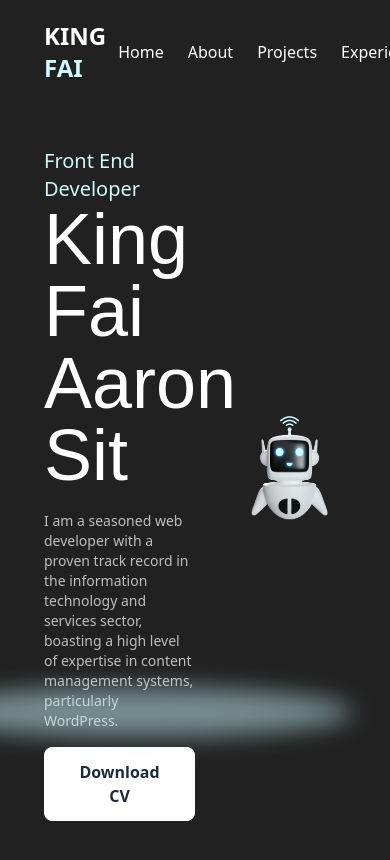
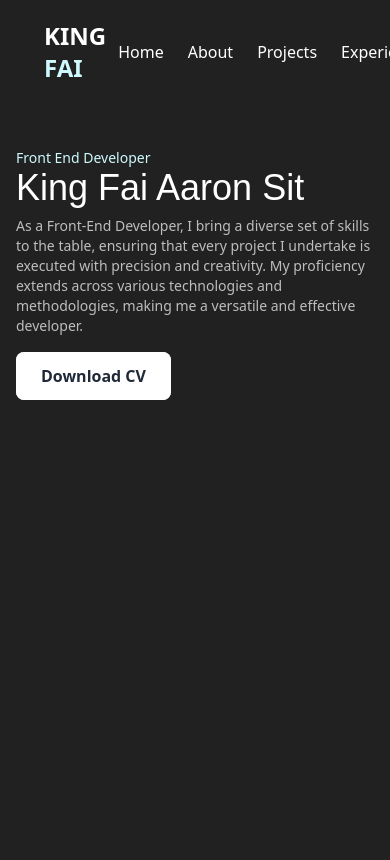
Before and after one commit to kingfaiii/kingfaiii.github.io, a React (Vite) app: page / in a window 390 px wide. Shown: the top 860 px of the page. Built offline with nearby package versions, Linux system fonts and the light colour scheme.

Commit message:
Dec 13 2023
-Updating Mobile Responsive

```diff
--- a/src/components/Button.jsx
+++ b/src/components/Button.jsx
@@ -1,9 +1,10 @@
 import PropTypes from "prop-types";
 const Button = (props) => {
-  return <button className="text-gray-800 bg-white rounded-lg py-3 px-6 mt-4 font-semibold hover:bg-transparent hover:text-white border border-white transition-all hover:rounded-none hover:scale-75">{props.content}</button>;
+  return <a href={props.link} target="_blank" rel="noreferrer" className="text-gray-800 bg-white rounded-lg py-3 px-6 font-semibold hover:bg-transparent hover:text-white border border-white transition-all hover:rounded-none hover:scale-75">{props.content}</a>;
 };
 
 Button.propTypes = {
   content: PropTypes.string.isRequired,
+  link: PropTypes.string.isRequired,
 }
 export default Button;
--- a/src/index.css
+++ b/src/index.css
@@ -16,18 +16,6 @@ h6 {
 }
 .text-custom {
   color: #cefafe;
-}
-.container-glow::before {
-  animation: Scale 3s ease-in-out infinite;
-  background: rgb(204 249 253 / 50%);
-  border-radius: 50%;
-  content: "";
-  display: block;
-  filter: blur(12px);
-  height: 3rem;
-  position: absolute;
-  top: 43rem;
-  width: 26rem;
 }
 .text-violet {
   color: #767799;
@@ -136,3 +124,24 @@ h6 {
     transform: translateY(1);
   }
 }
+@media only screen and (min-width: 767px) {
+  .container-glow::before {
+  top: 43rem;
+  width: 26rem;
+  height: 1rem;
+  }
+}
+@media only screen and (min-width:1023px){
+  .container-glow::before {
+    animation: Scale 3s ease-in-out infinite;
+    background: rgb(204 249 253 / 50%);
+    border-radius: 50%;
+    content: "";
+    display: block;
+    filter: blur(12px);
+    height: 3rem;
+    position: absolute;
+    top: 43rem;
+    width: 26rem;
+  }
+}
--- a/src/views/Home.jsx
+++ b/src/views/Home.jsx
@@ -1,16 +1,17 @@
 import Button from "../components/Button";
 import Robot from "../assets/robot.png";
+import CV from "../assets/King_Fai_Aaron_Sit_CV.pdf";
 const Home = () => {
   return (
-    <div className="flex h-90vh items-center max-w-7xl m-auto px-11">
-      <div className="w-1/2">
-        <p className="text-xl text-custom">Front End Developer</p>
-        <h1 className="text-7xl font-normal mb-5 text-white">King Fai Aaron Sit</h1>
-        <p className="text-white opacity-70 text-sm">I am a seasoned web developer with a proven track record in the information technology and services sector, boasting a high level of expertise in content management systems, particularly WordPress.</p>
-        <Button content="Download CV" />
+    <div className="flex flex-col md:flex-row md:h-90vh h-[auto] justify-center items-center mt-11 md:mt-auto md:max-w-7xl w-full m-auto md:px-11 px-4">
+      <div className="lg:w-1/2">
+        <p className="md:text-xl text-sm text-custom">Front End Developer</p>
+        <h1 className="lg:text-7xl md:text-6xl text-4xl font-normal md:mb-5 mb-2 text-white">King Fai Aaron Sit</h1>
+        <p className="text-white opacity-70 text-sm mb-7">As a Front-End Developer, I bring a diverse set of skills to the table, ensuring that every project I undertake is executed with precision and creativity. My proficiency extends across various technologies and methodologies, making me a versatile and effective developer.</p>
+        <Button link={CV} content="Download CV" />
       </div>
-      <div className="w-1/2 container-glow flex justify-end">
-        <img className="bounce w-3/4" src={Robot} />
+      <div className="lg:w-1/2 container-glow md:flex hidden justify-end">
+        <img className="bounce md:w-3/4 w-full" src={Robot} />
       </div>
     </div>
   );
```
Also changed, not shown: 1 other file (tests, documents, lock files or other folders).
